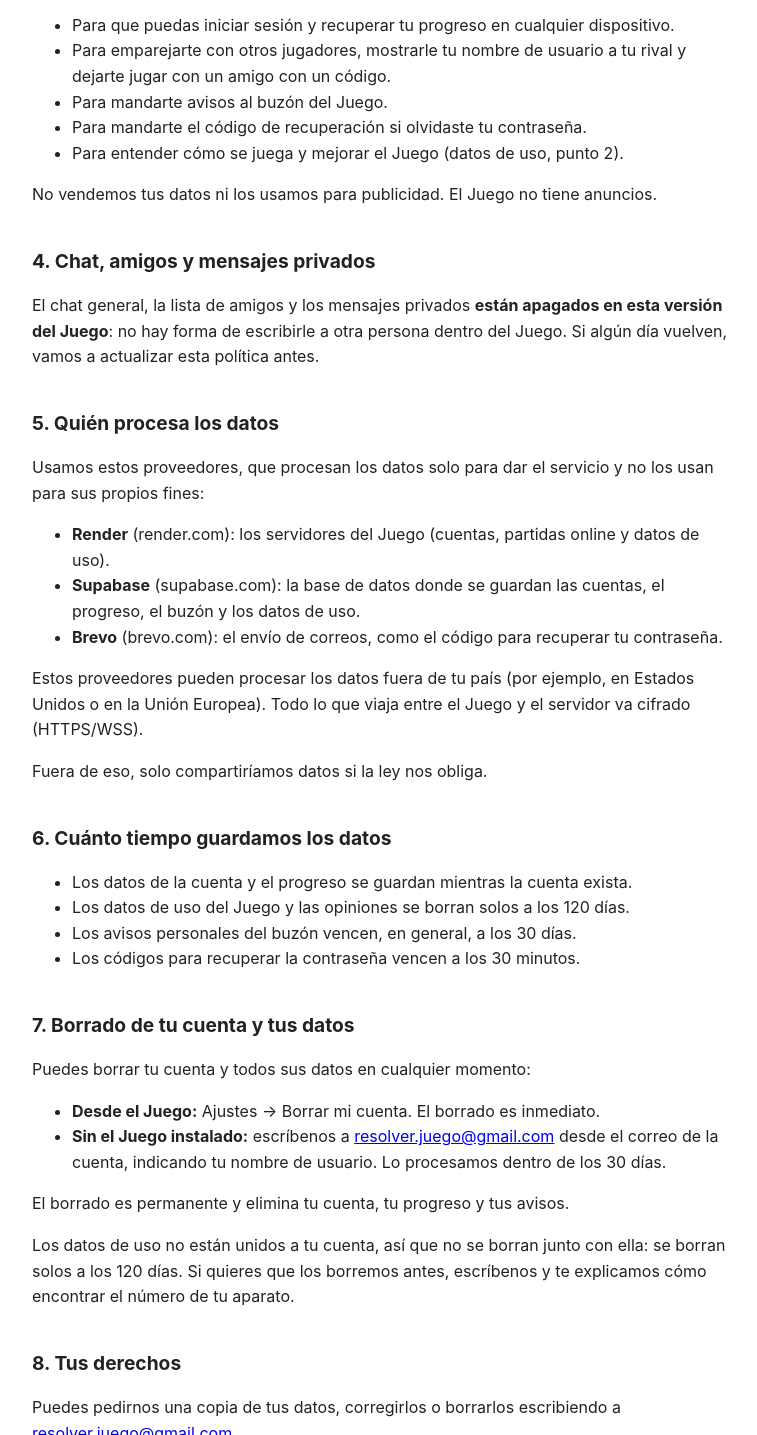
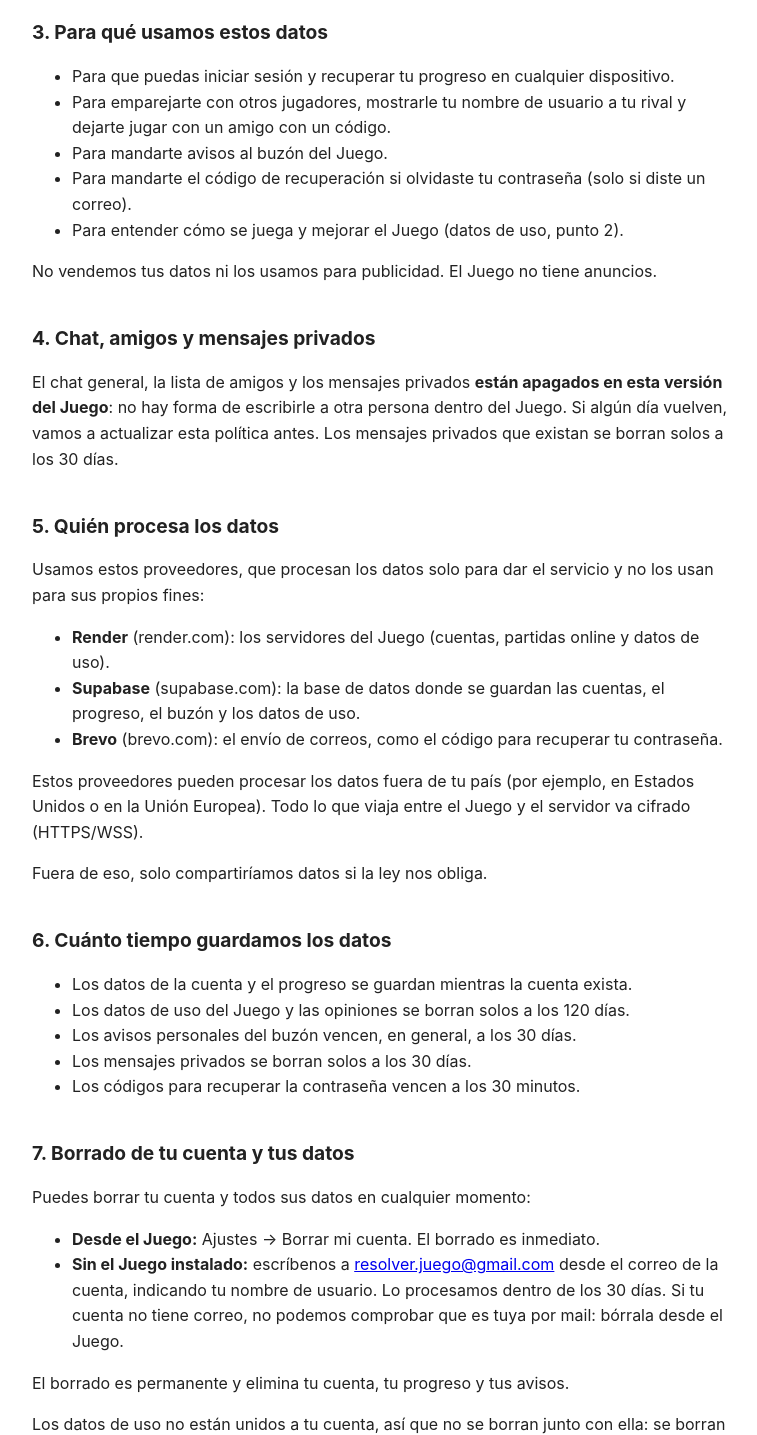
Before and after one commit to Papelazera/resolver-legal, a plain HTML site: page index.html in a window 1280 px wide. Shown: the part 1365-2800 px from the top of the page, without its empty margins (258-1015 px from the left). Drawn offline with Linux system fonts and the light colour scheme.

Commit message:
Politica: correo opcional y privados que se borran a los 30 dias
Co-Authored-By: Claude Opus 5.5 <noreply@anthropic.com>

```diff
--- a/index.html
+++ b/index.html
@@ -22,7 +22,7 @@
 
 <h2>1. Qué datos recolectamos</h2>
 <ul>
-  <li><strong>Datos de cuenta:</strong> nombre de usuario, correo electrónico y contraseña. La contraseña se guarda cifrada (bcrypt), nunca en texto plano.</li>
+  <li><strong>Datos de cuenta:</strong> nombre de usuario, contraseña y, solo si quieres, correo electrónico. La contraseña se guarda cifrada (bcrypt), nunca en texto plano. El correo es opcional: sirve únicamente para recuperar la contraseña si la olvidas; sin correo no hay forma de recuperarla.</li>
   <li><strong>Progreso de juego:</strong> rango, Mérito, ayudas abiertas, cosas compradas dentro del juego, récords, logros y los días de la campaña. También se guarda en tu dispositivo.</li>
   <li><strong>Buzón:</strong> los avisos del Juego que te mandamos y cuáles leíste.</li>
   <li><strong>Número de aparato:</strong> un número al azar que el Juego crea al instalarse. No identifica a nadie y no se une a tu cuenta, tu nombre ni tu correo. Lo usamos mientras esperas pareja online (para no contarte a ti mismo al mostrar qué rol falta) y para agrupar los datos de uso del punto 2.</li>
@@ -42,13 +42,13 @@
   <li>Para que puedas iniciar sesión y recuperar tu progreso en cualquier dispositivo.</li>
   <li>Para emparejarte con otros jugadores, mostrarle tu nombre de usuario a tu rival y dejarte jugar con un amigo con un código.</li>
   <li>Para mandarte avisos al buzón del Juego.</li>
-  <li>Para mandarte el código de recuperación si olvidaste tu contraseña.</li>
+  <li>Para mandarte el código de recuperación si olvidaste tu contraseña (solo si diste un correo).</li>
   <li>Para entender cómo se juega y mejorar el Juego (datos de uso, punto 2).</li>
 </ul>
 <p>No vendemos tus datos ni los usamos para publicidad. El Juego no tiene anuncios.</p>
 
 <h2>4. Chat, amigos y mensajes privados</h2>
-<p>El chat general, la lista de amigos y los mensajes privados <strong>están apagados en esta versión del Juego</strong>: no hay forma de escribirle a otra persona dentro del Juego. Si algún día vuelven, vamos a actualizar esta política antes.</p>
+<p>El chat general, la lista de amigos y los mensajes privados <strong>están apagados en esta versión del Juego</strong>: no hay forma de escribirle a otra persona dentro del Juego. Si algún día vuelven, vamos a actualizar esta política antes. Los mensajes privados que existan se borran solos a los 30 días.</p>
 
 <h2>5. Quién procesa los datos</h2>
 <p>Usamos estos proveedores, que procesan los datos solo para dar el servicio y no los usan para sus propios fines:</p>
@@ -65,6 +65,7 @@
   <li>Los datos de la cuenta y el progreso se guardan mientras la cuenta exista.</li>
   <li>Los datos de uso del Juego y las opiniones se borran solos a los 120 días.</li>
   <li>Los avisos personales del buzón vencen, en general, a los 30 días.</li>
+  <li>Los mensajes privados se borran solos a los 30 días.</li>
   <li>Los códigos para recuperar la contraseña vencen a los 30 minutos.</li>
 </ul>
 
@@ -72,7 +73,7 @@
 <p>Puedes borrar tu cuenta y todos sus datos en cualquier momento:</p>
 <ul>
   <li><strong>Desde el Juego:</strong> Ajustes → Borrar mi cuenta. El borrado es inmediato.</li>
-  <li><strong>Sin el Juego instalado:</strong> escríbenos a <a href="mailto:resolver.juego@gmail.com">resolver.juego@gmail.com</a> desde el correo de la cuenta, indicando tu nombre de usuario. Lo procesamos dentro de los 30 días.</li>
+  <li><strong>Sin el Juego instalado:</strong> escríbenos a <a href="mailto:resolver.juego@gmail.com">resolver.juego@gmail.com</a> desde el correo de la cuenta, indicando tu nombre de usuario. Lo procesamos dentro de los 30 días. Si tu cuenta no tiene correo, no podemos comprobar que es tuya por mail: bórrala desde el Juego.</li>
 </ul>
 <p>El borrado es permanente y elimina tu cuenta, tu progreso y tus avisos.</p>
 <p>Los datos de uso no están unidos a tu cuenta, así que no se borran junto con ella: se borran solos a los 120 días. Si quieres que los borremos antes, escríbenos y te explicamos cómo encontrar el número de tu aparato.</p>
```
